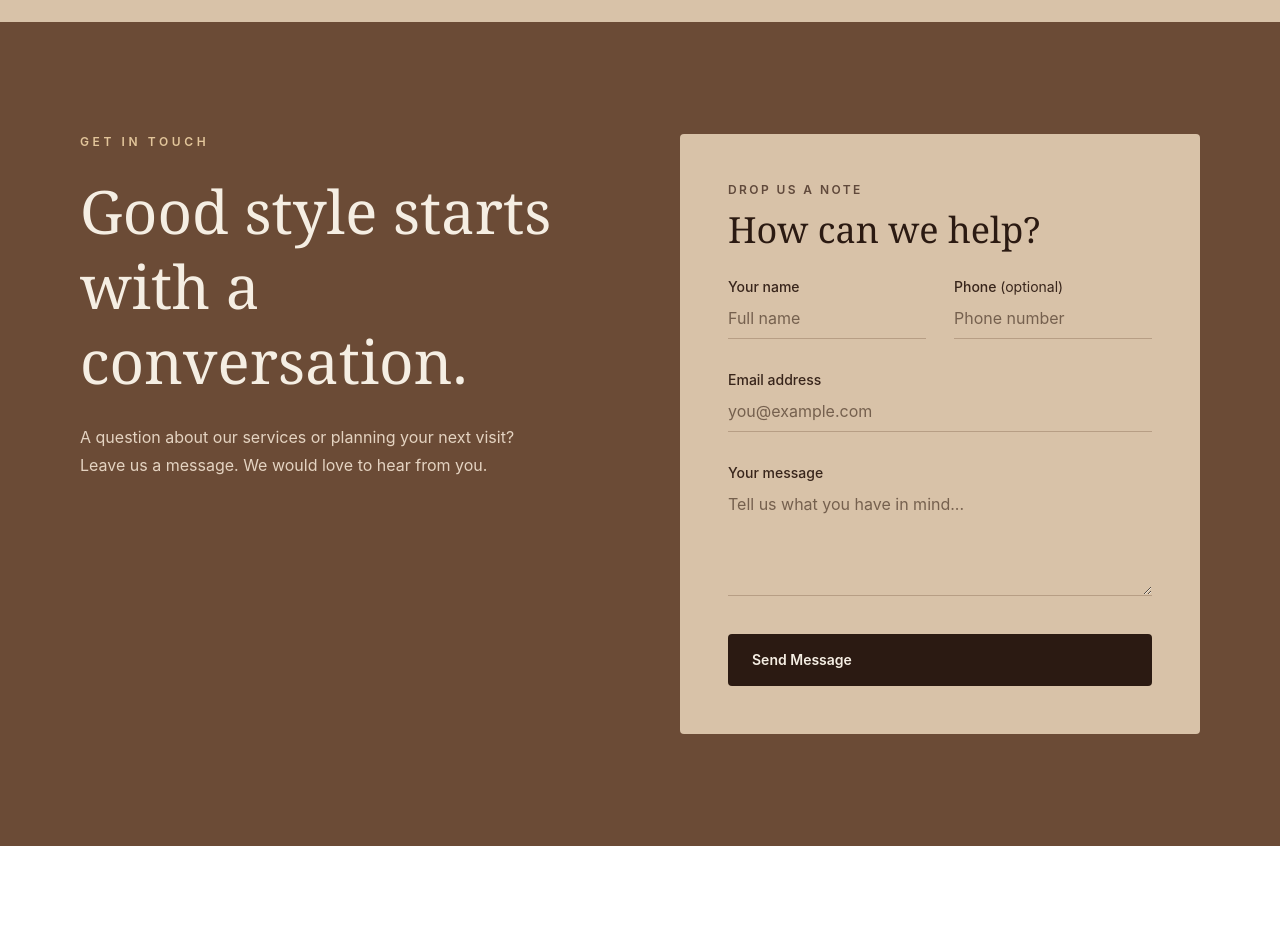
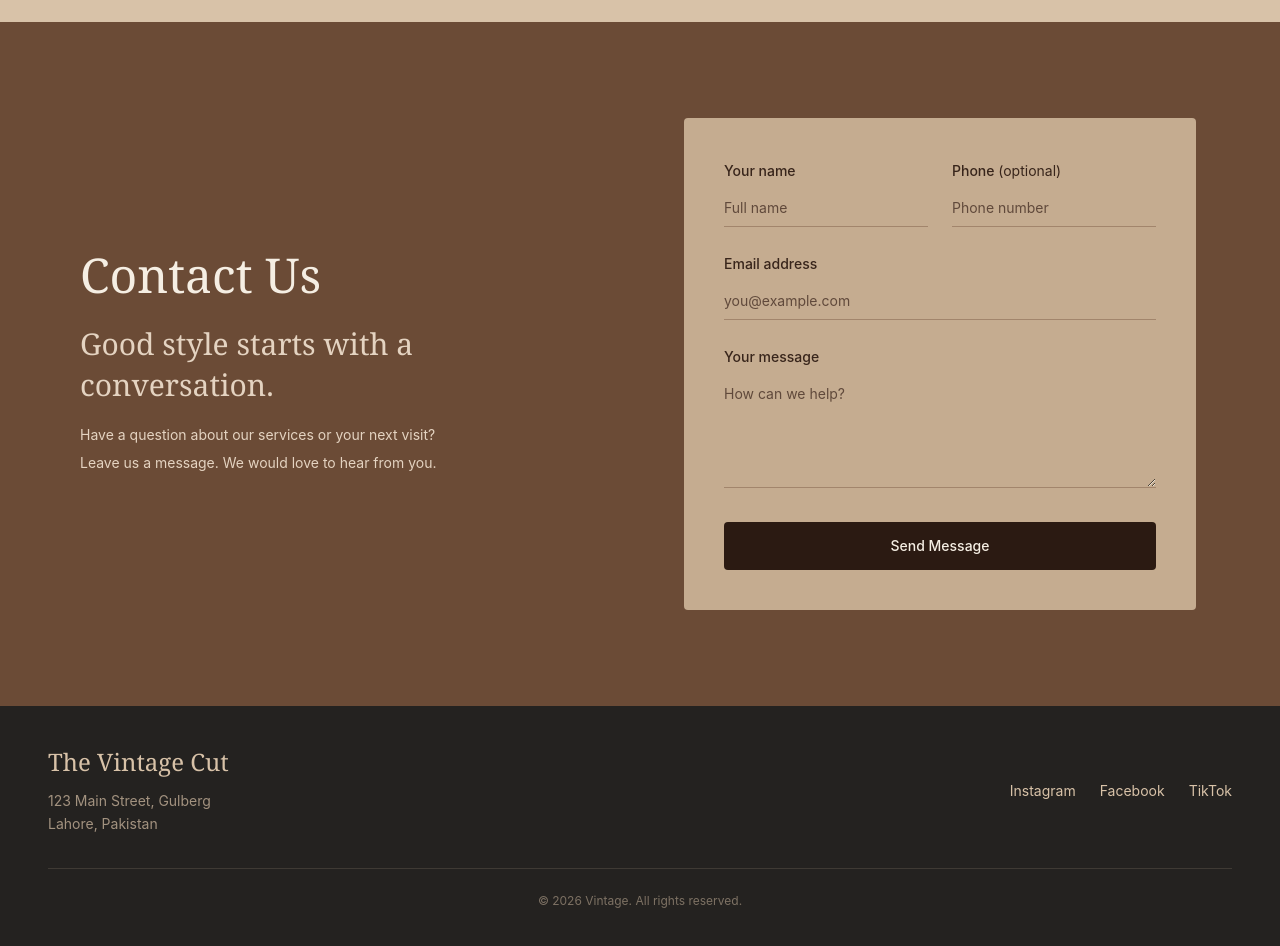
Before and after one commit to murtaza-bukhari/Vintage, a React (Vite) app: page / in a window 1280 px wide. Shown: the part 3320-4266 px from the top of the page. Before the commit the page ends 4166 px from the top, so only its background shows below. Built offline with nearby package versions, Linux system fonts and the light colour scheme.

Commit message:
Completed the homepage

```diff
--- a/src/components/HomePage/Contact.tsx
+++ b/src/components/HomePage/Contact.tsx
@@ -2,58 +2,46 @@ import { Element } from "react-scroll";
 
 const Contact = () => {
   const inputStyle =
-    "w-full border-b border-[#6B4B36]/30 bg-transparent py-2 " +
-    "text-[#2B1A12] placeholder:text-[#75604E] " +
+    "mt-2 w-full border-b border-[#6B4B36]/40 bg-transparent py-2 " +
+    "text-sm text-[#2B1A12] placeholder:text-[#60493B] " +
     "outline-none transition-colors focus:border-[#2B1A12]";
+
+  const labelStyle = "text-sm font-medium text-[#38251B]";
 
   return (
     <Element name="contact">
-      <section className="bg-[#6B4B36] px-6 py-20 md:px-12 lg:px-20 lg:py-28">
-        <div className="mx-auto grid w-full max-w-7xl grid-cols-1 gap-12 lg:grid-cols-2 lg:gap-20">
+      <section className="bg-[#6B4B36] px-6 py-16 md:px-12 lg:px-20 lg:py-24">
+        <div className="mx-auto grid w-full max-w-7xl grid-cols-1 items-center gap-8 md:grid-cols-2 md:gap-10 lg:gap-20">
           {/* Left side */}
-          <div className="flex flex-col justify-between">
-            <div>
-              <p className="mb-6 text-xs font-semibold uppercase tracking-[0.3em] text-[#E2C59A]">
-                Get in Touch
+          <div className="text-center md:text-left">
+            <h2 className="font-serif text-4xl text-[#F5EEE3] lg:text-5xl">
+              Contact Us
+            </h2>
+
+            <div className="hidden md:block">
+              <p className="mt-6 max-w-md font-serif text-2xl leading-snug text-[#E4D3C1] lg:text-3xl">
+                Good style starts with a conversation.
               </p>
 
-              <h2 className="max-w-lg font-serif text-4xl leading-tight text-[#F5EEE3] sm:text-5xl lg:text-6xl">
-                Good style starts
-                with a conversation.
-              </h2>
-
-              <p className="mt-6 max-w-md text-sm leading-7 text-[#E4D3C1] sm:text-base">
-                A question about our services or planning your next visit?
+              <p className="mt-4 max-w-sm text-sm leading-7 text-[#E4D3C1]">
+                Have a question about our services or your next visit?
                 Leave us a message. We would love to hear from you.
               </p>
             </div>
           </div>
 
           {/* Right side */}
-          <div className="min-w-0 rounded-sm bg-[#D8C2A8] p-6 sm:p-10 lg:p-12">
-            <p className="mb-3 text-xs font-semibold uppercase tracking-[0.2em] text-[#60493B]">
-              Drop Us a Note
-            </p>
-
-            <h3 className="font-serif text-3xl text-[#2B1A12] sm:text-4xl">
-              How can we help?
-            </h3>
-
+          <div className="mx-auto w-full min-w-0 max-w-lg rounded-sm bg-[#C5AC90] p-6 sm:p-8 lg:p-10">
             <form
-              className="mt-6"
               onSubmit={(event) => {
                 event.preventDefault();
               }}
             >
-              <div className="grid grid-cols-1 gap-7 sm:grid-cols-2">
+              <div className="grid grid-cols-1 gap-6 lg:grid-cols-2">
                 <div className="min-w-0">
-                  <label
-                    htmlFor="contact-name"
-                    className="text-sm font-medium text-[#38251B]"
-                  >
+                  <label htmlFor="contact-name" className={labelStyle}>
                     Your name
                   </label>
-
                   <input
                     id="contact-name"
                     name="name"
@@ -66,13 +54,9 @@ const Contact = () => {
                 </div>
 
                 <div className="min-w-0">
-                  <label
-                    htmlFor="contact-phone"
-                    className="text-sm font-medium text-[#38251B]"
-                  >
+                  <label htmlFor="contact-phone" className={labelStyle}>
                     Phone <span className="font-normal">(optional)</span>
                   </label>
-
                   <input
                     id="contact-phone"
                     name="phone"
@@ -84,14 +68,10 @@ const Contact = () => {
                 </div>
               </div>
 
-              <div className="mt-7">
-                <label
-                  htmlFor="contact-email"
-                  className="text-sm font-medium text-[#38251B]"
-                >
+              <div className="mt-6">
+                <label htmlFor="contact-email" className={labelStyle}>
                   Email address
                 </label>
-
                 <input
                   id="contact-email"
                   name="email"
@@ -103,19 +83,15 @@ const Contact = () => {
                 />
               </div>
 
-              <div className="mt-7">
-                <label
-                  htmlFor="contact-message"
-                  className="text-sm font-medium text-[#38251B]"
-                >
+              <div className="mt-6">
+                <label htmlFor="contact-message" className={labelStyle}>
                   Your message
                 </label>
-
                 <textarea
                   id="contact-message"
                   name="message"
-                  rows={2}
-                  placeholder="Tell us what you have in mind..."
+                  rows={4}
+                  placeholder="How can we help?"
                   required
                   className={`${inputStyle} min-h-28 resize-y`}
                 />
@@ -123,7 +99,7 @@ const Contact = () => {
 
               <button
                 type="submit"
-                className="mt-8 flex w-full cursor-pointer items-center justify-between gap-4 rounded-sm bg-[#2B1A12] px-6 py-4 text-sm font-semibold text-[#F5EEE3] transition-colors hover:bg-[#432B1E] focus-visible:outline-2 focus-visible:outline-offset-4 focus-visible:outline-[#2B1A12]"
+                className="mt-7 w-full cursor-pointer rounded-sm bg-[#2B1A12] px-6 py-3.5 text-sm font-medium text-[#F5EEE3] transition-colors hover:bg-[#432B1E] focus-visible:outline-2 focus-visible:outline-offset-4 focus-visible:outline-[#2B1A12]"
               >
                 Send Message
               </button>
--- /dev/null
+++ b/src/components/HomePage/Footer.tsx
@@ -0,0 +1,52 @@
+const Footer = () => {
+    return (
+        <footer className="w-full bg-[#242220] px-6 py-10 text-[#D8C2A8] md:px-12">
+            <div className="mx-auto flex max-w-7xl flex-col items-center justify-between gap-8 text-center md:flex-row md:text-left">
+                <div>
+                    <h2 className="mb-3 font-serif text-2xl">The Vintage Cut</h2>
+                    <address className="text-sm not-italic leading-relaxed text-[#D8C2A8]/70">
+                        123 Main Street, Gulberg
+                        <br />
+                        Lahore, Pakistan
+                    </address>
+                </div>
+
+                <nav
+                    aria-label="Social media"
+                    className="flex flex-wrap justify-center gap-6 text-sm"
+                >
+                    <a
+                        href="https://www.instagram.com/"
+                        target="_blank"
+                        rel="noopener noreferrer"
+                        className="transition-colors hover:text-white"
+                    >
+                        Instagram
+                    </a>
+                    <a
+                        href="https://www.facebook.com/"
+                        target="_blank"
+                        rel="noopener noreferrer"
+                        className="transition-colors hover:text-white"
+                    >
+                        Facebook
+                    </a>
+                    <a
+                        href="https://www.tiktok.com/"
+                        target="_blank"
+                        rel="noopener noreferrer"
+                        className="transition-colors hover:text-white"
+                    >
+                        TikTok
+                    </a>
+                </nav>
+            </div>
+
+            <div className="mx-auto mt-8 max-w-7xl border-t border-[#D8C2A8]/15 pt-6 text-center text-xs text-[#D8C2A8]/50">
+                © {new Date().getFullYear()} Vintage. All rights reserved.
+            </div>
+        </footer>
+    );
+};
+
+export default Footer;
--- a/src/components/HomePage/Header.tsx
+++ b/src/components/HomePage/Header.tsx
@@ -110,7 +110,7 @@ const Header = () => {
             to="contact"
             smooth="easeOutCubic"
             duration={400}
-            offset={-80}
+            offset={0}
             onClick={() => setMenuOpen(false)}
             className="inline-flex h-8 max-w-24 cursor-pointer items-center justify-center rounded-lg
             border border-[#d7a953] px-4 text-sm font-semibold leading-none
--- a/src/pages/HomePage.tsx
+++ b/src/pages/HomePage.tsx
@@ -4,6 +4,7 @@ import About from '../components/HomePage/About';
 import ServicesBrief from '../components/HomePage/ServicesBrief';
 import Testimonials from '../components/HomePage/Testimonials';
 import Contact from '../components/HomePage/Contact';
+import Footer from '../components/HomePage/Footer';
 
 const HomePage = () => {
     return(
@@ -14,6 +15,7 @@ const HomePage = () => {
             <ServicesBrief />
             <Testimonials />
             <Contact />
+            <Footer />
         </div>
     );
 }
```
